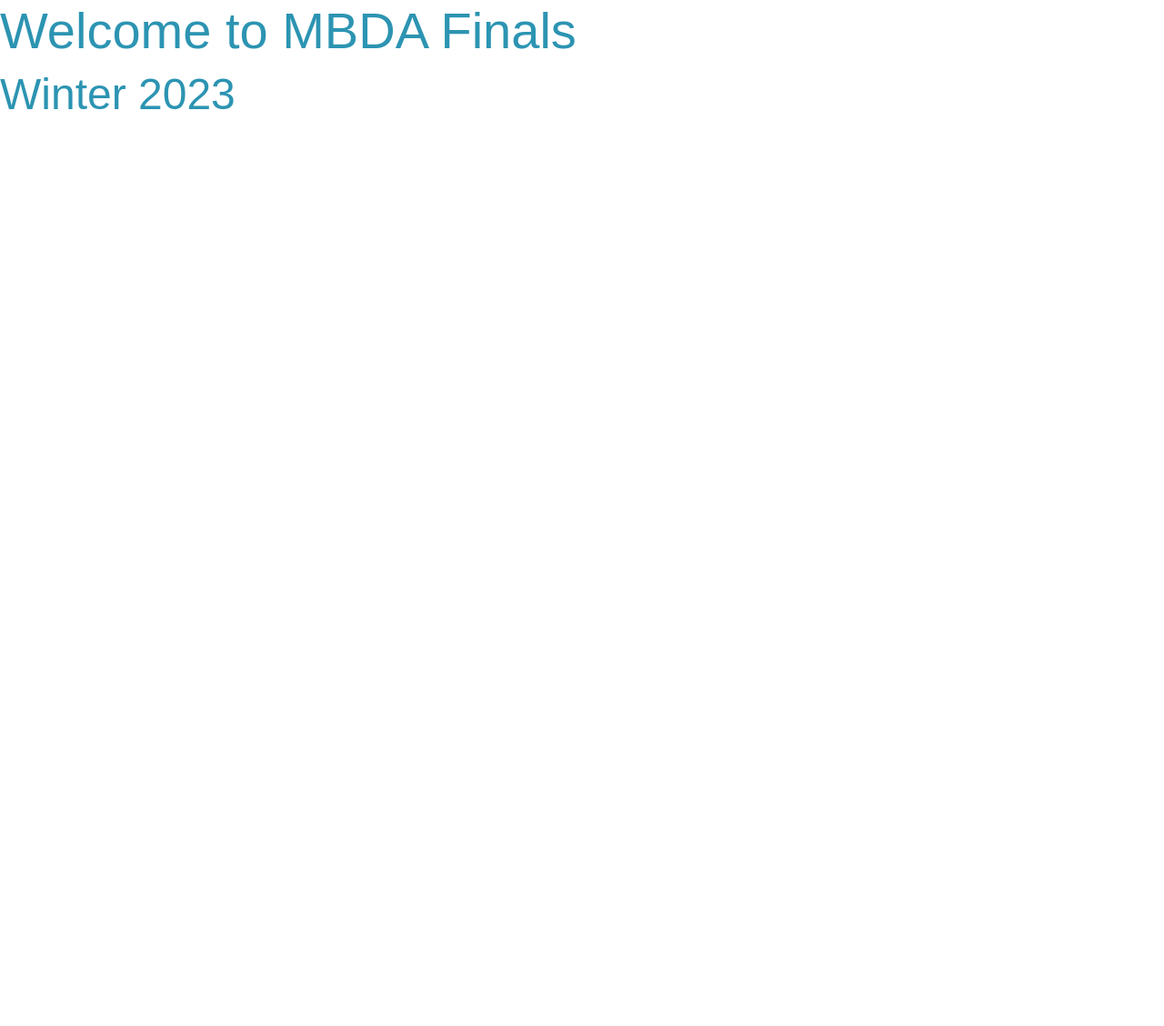
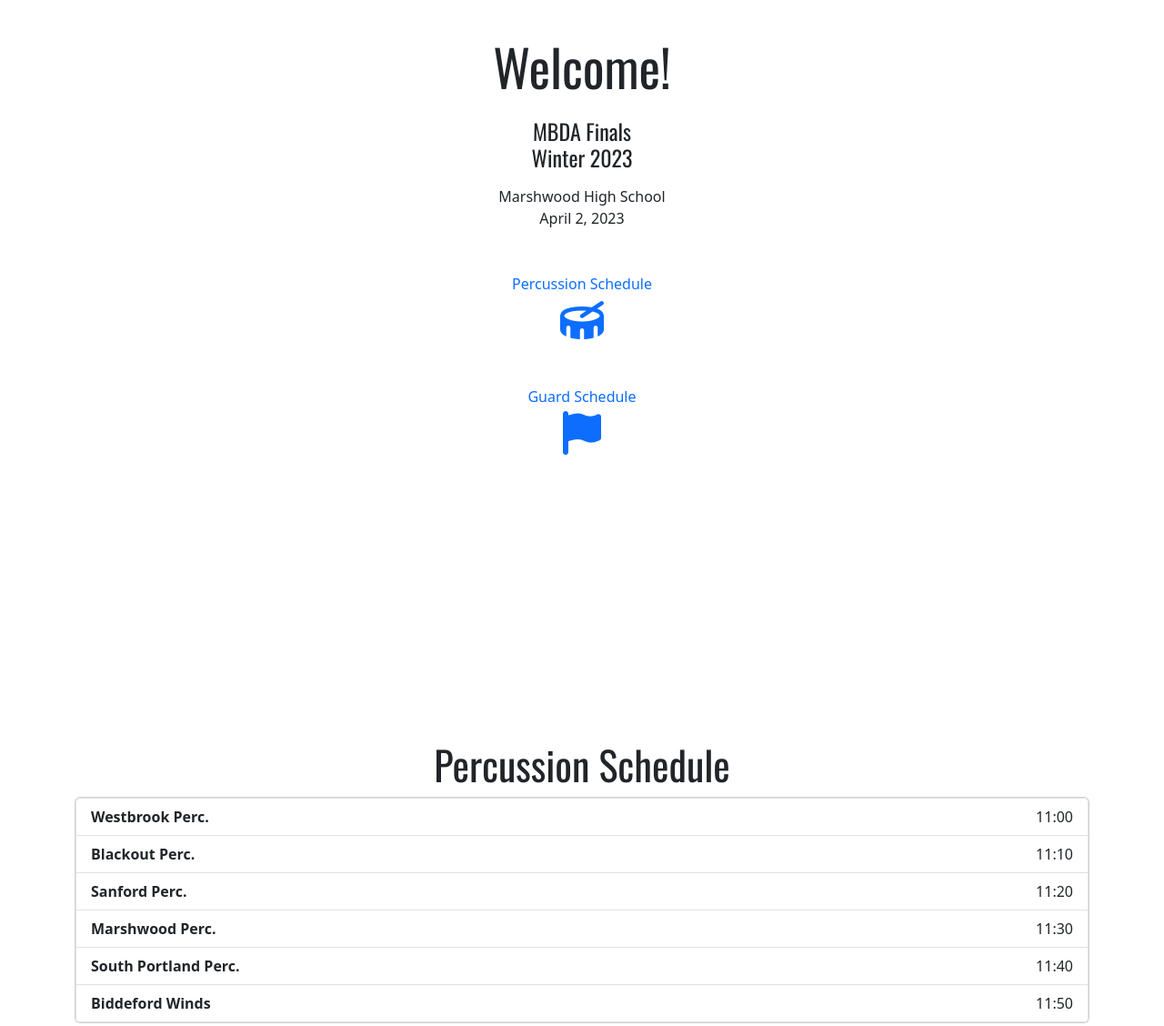
Before and after one commit to sjdaniels/marshwoodmusicevents, a website: page events/2023-04-02.htm in a window 1280 px wide. Shown: the top 1128 px of the page at 91% size. Before the commit the page ends 800 px from the top, so only its background shows below. Drawn offline with nearby package versions, Linux system fonts and the light colour scheme.

Commit message:
Schedules

```diff
--- a/assets/stylesheets/application.css.scss
+++ b/assets/stylesheets/application.css.scss
@@ -1,4 +1,5 @@
 // @import url('https://fonts.googleapis.com/css2?family=Amatic+SC:wght@400;700&family=Averia+Serif+Libre:ital,wght@0,300;0,400;0,700;1,300&family=Karla:ital,wght@0,200;0,300;0,400;0,500;0,600;0,700;0,800;1,200;1,300;1,400;1,500;1,600;1,700;1,800&family=Special+Elite&display=swap');
+@import url('https://fonts.googleapis.com/css2?family=Oswald:wght@300;400;600&display=swap');
 
 @import "bootstrap/import";
 @import "layout";
--- a/assets/stylesheets/bootstrap/variables.scss
+++ b/assets/stylesheets/bootstrap/variables.scss
@@ -1,31 +1,20 @@
-
-$primary: #6eb43f;
-$secondary: #2c94b2;
-$warning: #2c94b2;
-$success: #6c4f67;
-
-$brand-primary: $primary;
-$brand-secondary: $secondary;
-$brand-warning: $warning;
-
-$grid-gutter-width: 50px;
 
 $navbar-padding-y: 1rem;
 $navbar-nav-link-padding-x: 1rem;
 $nav-link-font-weight:bold;
 $offcanvas-color: #fff;
 
-$navbar-dark-color: #fff;
-$navbar-dark-hover-color: $brand-primary;
-$navbar-dark-active-color: rgba($brand-primary, .9);
-$navbar-dark-disabled-color: rgba($brand-primary, .3);
+// $navbar-dark-color: #fff;
+// $navbar-dark-hover-color: $primary;
+// $navbar-dark-active-color: rgba($primary, .9);
+// $navbar-dark-disabled-color: rgba($primary, .3);
 
-$font-family-sans-serif: 'Karla', Helvetica;
+// $font-family-sans-serif: 'Karla', Helvetica;
 
-$headings-font-family: 'Amatic SC', sans-serif;
-$headings-color: $brand-secondary;
+$headings-font-family: 'Oswald', sans-serif;
+// $headings-color: $brand-secondary;
 
-$link-color: $secondary;
+// $link-color: $secondary;
 $link-decoration: none;
 $link-hover-decoration: underline;
 
--- a/assets/stylesheets/layout.scss
+++ b/assets/stylesheets/layout.scss
@@ -0,0 +1,10 @@
+section {
+	padding:15px 0px;
+	min-height: 100vh;
+
+	&.page-1 {
+		// background: url("../images/nawlins.jpg") no-repeat bottom;
+		// background-size:contain;
+		// background-attachment: fixed;
+	}
+}
--- a/events/2023-04-02.htm
+++ b/events/2023-04-02.htm
@@ -1,4 +1,3 @@
-<cfoutput>
 <!DOCTYPE html>
 <html>
 
@@ -8,18 +7,66 @@
 	<meta name="viewport" content="width=device-width, initial-scale=1">
 	<link rel="stylesheet" href="../assets/dist/styles.css">
 	<script type="text/javascript" src="../assets/dist/lib.js"></script>
-		<script type="text/javascript" src="../assets/dist/app.js"></script>
+	<!-- <script type="text/javascript" src="../assets/dist/app.js"></script> -->
 	<script src="https://kit.fontawesome.com/9eb07361c4.js" crossorigin="anonymous"></script>
 </head>
 
 <body>
 	<div id="main">
-			<section>
-				<h1>Welcome to MBDA Finals</h1>
-				<h2>Winter 2023</h2>
+		<section class="page-1">
+			<div class="container text-center">
+				<h1 class="my-4">Welcome!</h1>
+				<h4 class="mb-3">MBDA Finals<br>
+					Winter 2023
+				</h4>
+				<p>Marshwood High School<br>April 2, 2023</p>
+				<p class="mt-5">
+					<a href="#sched-perc">
+						Percussion Schedule<br>
+						<i class="fas fa-3x fa-drum mt-1"></i>
+					</a>
+				</p>
+				<p class="mt-5">
+					<a href="#sched-guard">
+						Guard Schedule<br>
+						<i class="fas fa-3x fa-flag mt-1"></i>
+					</a>
+				</p>
+			</div>
+		</section>
+		<section id="sched-perc">
+			<div class="container">
+				<h3 class="text-center">Percussion Schedule</h3>
+				<div class="card">
+					<div class="list-group">
+						<div class="list-group-item text-end"><strong class="float-start">Westbrook Perc.</strong> 11:00</div>
+						<div class="list-group-item text-end"><strong class="float-start">Blackout Perc.</strong> 11:10</div>
+						<div class="list-group-item text-end"><strong class="float-start">Sanford Perc.</strong> 11:20</div>
+						<div class="list-group-item text-end"><strong class="float-start">Marshwood Perc.</strong> 11:30</div>
+						<div class="list-group-item text-end"><strong class="float-start">South Portland Perc.</strong> 11:40</div>
+						<div class="list-group-item text-end"><strong class="float-start">Biddeford Winds</strong> 11:50</div>
+					</div>
+				</div>
+			</div>
+		</section>
+		<section id="sched-guard">
+			<div class="container">
+				<h3 class="text-center">Guard Schedule</h3>
+				<div class="card">
+					<div class="list-group">
+						<div class="list-group-item text-end"><strong class="float-start">Loranger</strong> 1:00</div>
+						<div class="list-group-item text-end"><strong class="float-start">Wells Jr.</strong> 1:08</div>
+						<div class="list-group-item text-end"><strong class="float-start">Westbrook Middle</strong> 1:16</div>
+						<div class="list-group-item text-end"><strong class="float-start">Maine Attraction</strong> 1:24</div>
+						<div class="list-group-item text-end"><strong class="float-start">South Portland</strong> 1:32</div>
+						<div class="list-group-item text-end"><strong class="float-start">Wells</strong> 1:40</div>
+						<div class="list-group-item text-end"><strong class="float-start">Marshwood</strong> 1:48</div>
+						<div class="list-group-item text-end"><strong class="float-start">Westbrook</strong> 1:56</div>
+						<div class="list-group-item text-end"><strong class="float-start">Sanford</strong> 2:04</div>
+					</div>
+				</div>
+			</div>
 		</section>
 	</div>
 </body>
-
 </html>
-</cfoutput>
```
Also changed, not shown: assets/dist/styles.css, assets/images/nawlins.jpg (added), 2 other files. Lines whose indentation alone changed are shown as unchanged.
